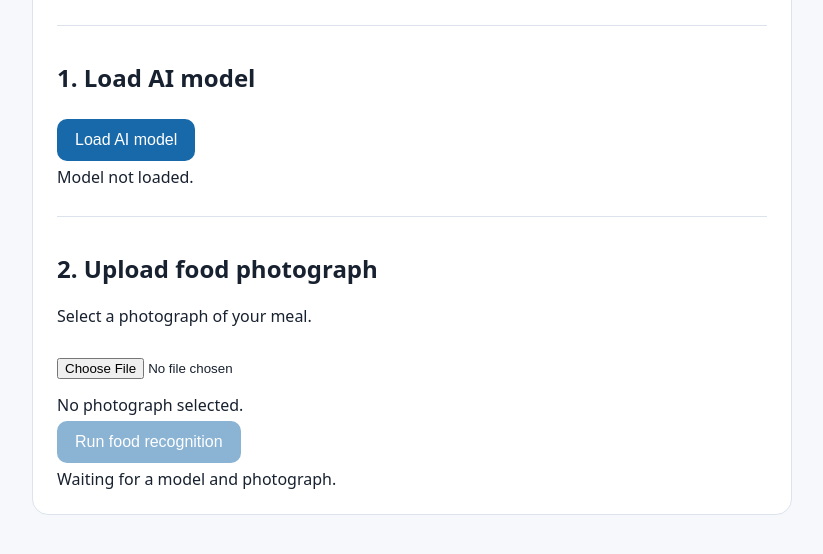
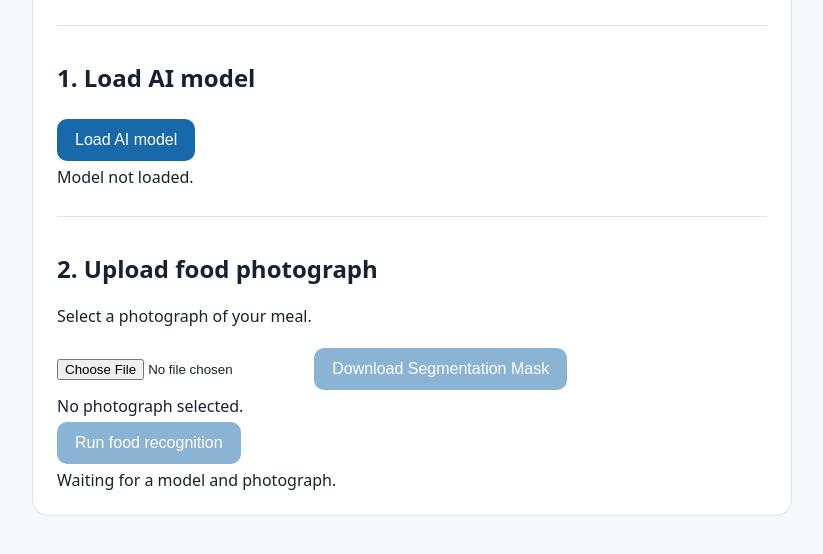
Before and after one commit to Alston4real/NutriGO-Core, a plain HTML site: page index.html in a window 1280 px wide. Shown: the part 168-722 px from the top of the page, without its empty margins (228-1051 px from the left). Drawn offline with Linux system fonts and the light colour scheme.

Commit message:
Update index.html

```diff
--- a/index.html
+++ b/index.html
@@ -92,12 +92,16 @@
       >
 
       <img id="preview" alt="Selected food photograph">
-      <canvas
+<canvas
   id="segmentationCanvas"
   width="640"
   height="640"
   style="display:none; width:100%; max-height:400px; margin-top:15px; border-radius:12px;"
 ></canvas>
+
+<button id="downloadMaskButton" disabled>
+  Download Segmentation Mask
+</button>
 
       <div id="imageStatus">
         No photograph selected.
```
